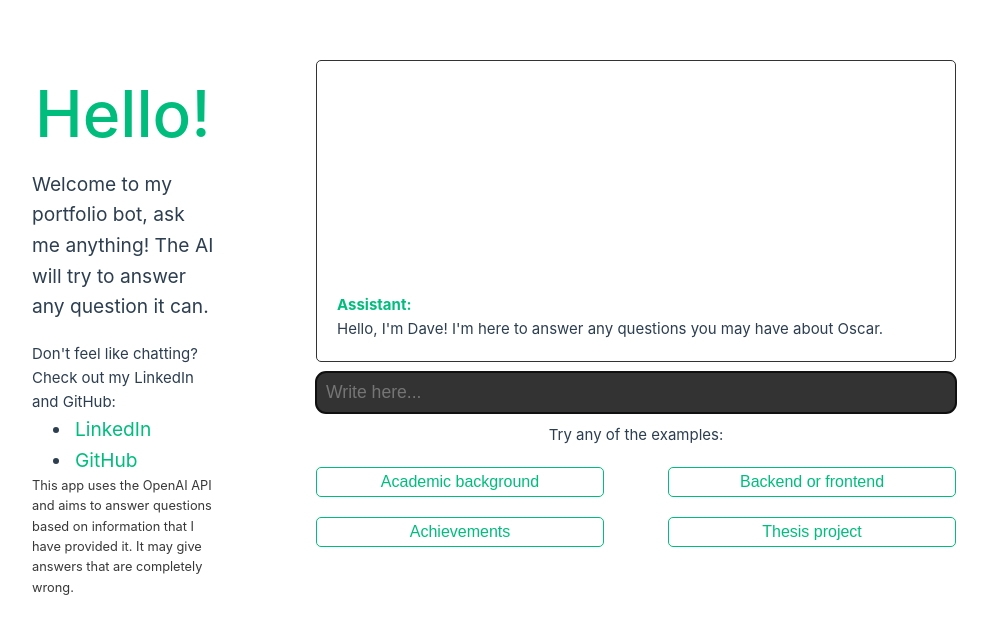
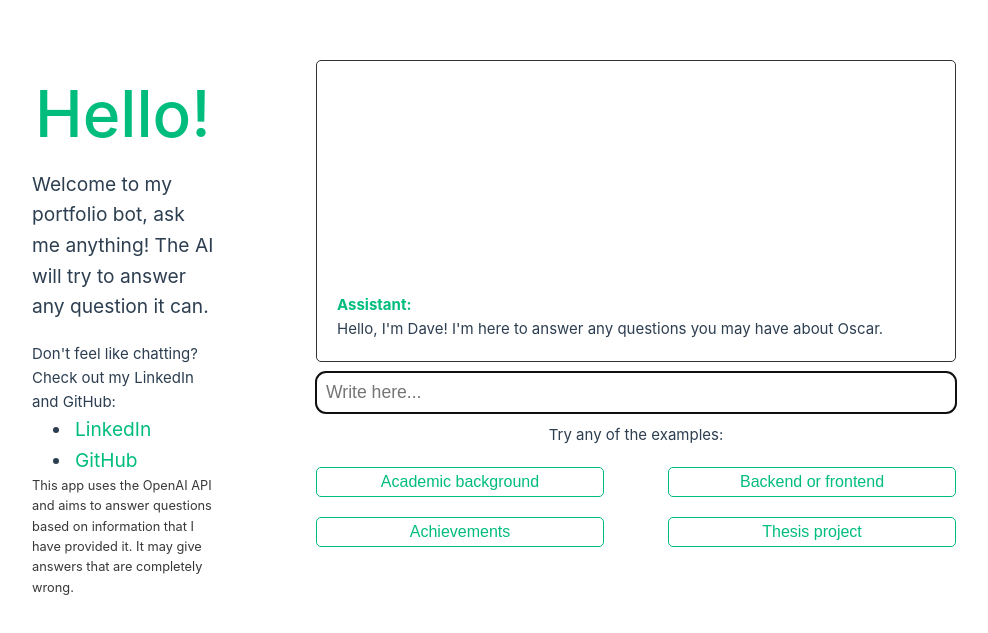
Before and after one commit to oscarpergler/chatgpt-wrapper-portfolio, a Vue app in the folder vue-project/: page / in a window 1280 px wide. Shown: the part 119-752 px from the top of the page, without its empty margins (146-1134 px from the left). Built offline with nearby package versions, Linux system fonts and the light colour scheme.

Commit message:
fixed lightmode for inputfield

```diff
--- a/vue-project/src/views/ChatView.vue
+++ b/vue-project/src/views/ChatView.vue
@@ -106,7 +106,6 @@ const sendMessage = (e: Event) => {
     width: 100%;
     height: 100%;
     overflow-y: scroll;
-    overflow-x: wrap;
     border-radius: 5px;
   }
 
@@ -118,9 +117,9 @@ const sendMessage = (e: Event) => {
     font-size: 1.1rem;
     padding: 10px;
     color: rgb(156, 156, 156);
-    background-color: #333;
+    background-color: var(--color-background);
+    border: 1px rgb(156, 156, 156) solid;
     border-radius: 10px;
-    border: none;
     width: 100%;
   }
 
@@ -129,7 +128,7 @@ const sendMessage = (e: Event) => {
     width: 100%;
     display: grid;
     grid-template-columns: 45% 45%;
-    grid-row: auto auto;
+    grid-row: auto;
     grid-column-gap: 10%;
     grid-row-gap: 20px;
   }
@@ -144,7 +143,7 @@ const sendMessage = (e: Event) => {
   .examples .button{
     text-align: center;
     color: hsla(160, 100%, 37%, 1);
-    background-color: var(--background-color);
+    background-color: var(--color-background);
     border: hsla(160, 100%, 37%, 1) solid 1px;
     padding: 5px;
     border-radius: 5px;
@@ -167,17 +166,8 @@ const sendMessage = (e: Event) => {
   }
 
   .button:disabled:hover{
-    background-color: var(--background-color);
+    background-color: var(--color-background);
     cursor: wait;
-  }
-
-  .answerLoading{
-    padding-left: 10px;
-    margin: 10px;
-    font-weight: bold;
-    width: 100%;
-    color: hsla(160, 100%, 37%, 1);
-    transition: 0.3s;
   }
 
   @media screen and (min-width: 1200px) and (min-height: 800px){
@@ -188,7 +178,6 @@ const sendMessage = (e: Event) => {
       width: 50vw;
       height: 100%;
       overflow-y: scroll;
-      overflow-x: wrap;
       border: 1px solid #333;
       border-radius: 5px;
     }
@@ -205,7 +194,6 @@ const sendMessage = (e: Event) => {
       padding: 10px;
       border-radius: 10px;
       color: rgb(156, 156, 156);
-      background-color: #333;
       border: none;
       width: 100%;
     }
```
Also changed, not shown: 1 other file (tests, documents, lock files or other folders).
